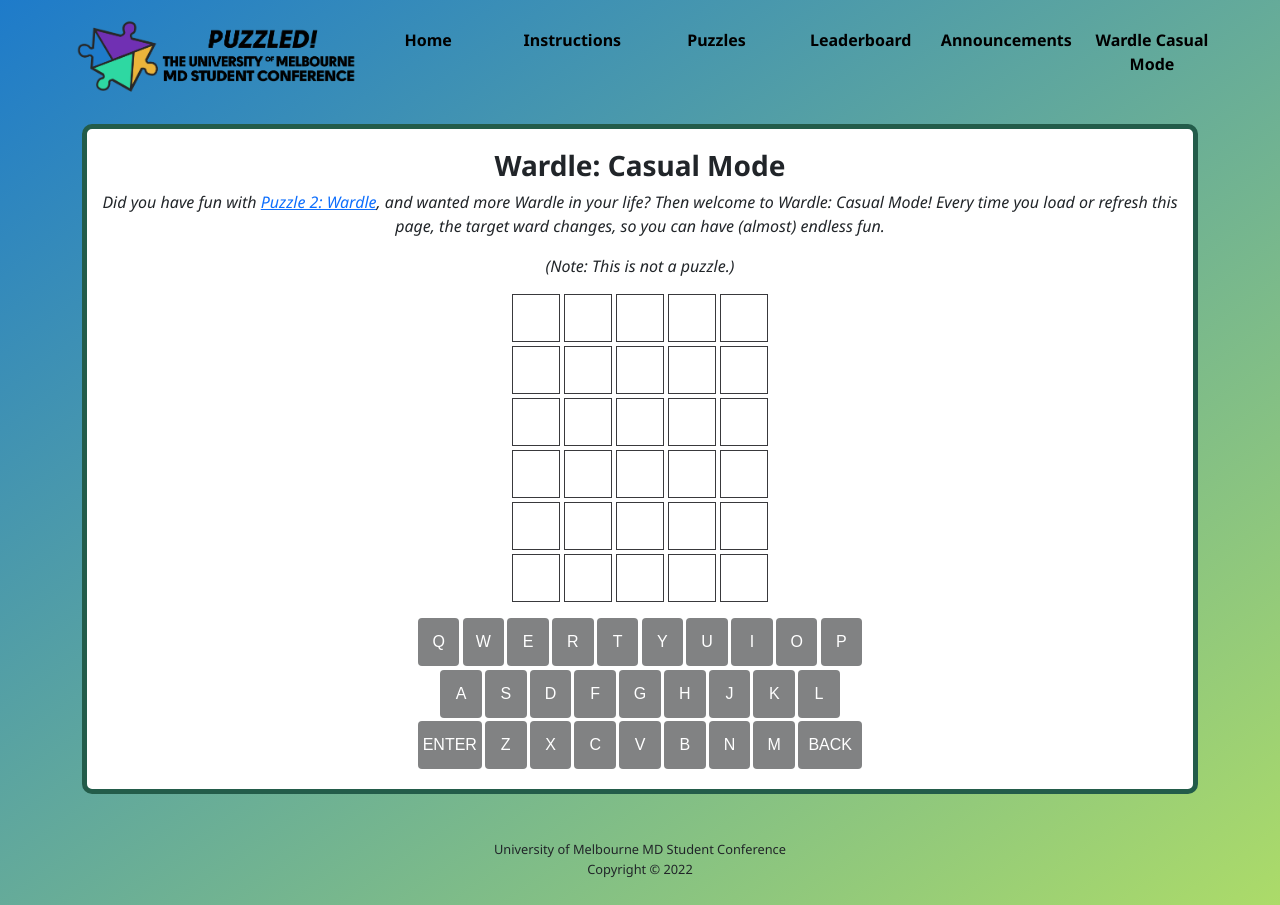
After one commit to AllenZPGu/MDSCPuzzles, a Django app: page /wardle/ in a window 1280 px wide. The commit adds this page. Run offline with Django 3.2, Linux system fonts and the light colour scheme; some libraries are stand-ins or nearby versions.

Commit message:
upload puzzle 3

```diff
--- a/MDSCProj/MDSCApp/static/MDSCApp/css/main.css
+++ b/MDSCProj/MDSCApp/static/MDSCApp/css/main.css
@@ -74,7 +74,7 @@ h1, h2, h3, h4, h5, h6 {
 .navbar-light .navbar-nav .nav-link{
   color: rgb(0,0,0,1);
   font-weight: bold;
-  font-size: 1.3rem;
+  font-size: 1rem;
 }
 
 .home-a {
--- /dev/null
+++ b/MDSCProj/MDSCApp/static/MDSCApp/js/wardleCasual.js
@@ -0,0 +1,193 @@
+function grandCall(dictionary, targetWord) {
+  const WORD_LENGTH = 5
+  const FLIP_ANIMATION_DURATION = 500
+  const DANCE_ANIMATION_DURATION = 500
+  const keyboard = document.querySelector("[data-keyboard]")
+  const alertContainer = document.querySelector("[data-alert-container]")
+  const guessGrid = document.querySelector("[data-guess-grid]")
+
+  startInteraction()
+
+  function startInteraction() {
+    document.addEventListener("click", handleMouseClick)
+    document.addEventListener("keydown", handleKeyPress)
+  }
+
+  function stopInteraction() {
+    document.removeEventListener("click", handleMouseClick)
+    document.removeEventListener("keydown", handleKeyPress)
+  }
+
+  function handleMouseClick(e) {
+    if (e.target.matches("[data-key]")) {
+      pressKey(e.target.dataset.key)
+      return
+    }
+
+    if (e.target.matches("[data-enter]")) {
+      submitGuess()
+      return
+    }
+
+    if (e.target.matches("[data-delete]")) {
+      deleteKey()
+      return
+    }
+  }
+
+  function handleKeyPress(e) {
+    if (e.key === "Enter") {
+      submitGuess()
+      return
+    }
+
+    if (e.key === "Backspace" || e.key === "Delete") {
+      deleteKey()
+      return
+    }
+
+    if (e.key.match(/^[a-z]$/)) {
+      pressKey(e.key)
+      return
+    }
+  }
+
+  function pressKey(key) {
+    const activeTiles = getActiveTiles()
+    if (activeTiles.length >= WORD_LENGTH) return
+    const nextTile = guessGrid.querySelector(":not([data-letter])")
+    nextTile.dataset.letter = key.toLowerCase()
+    nextTile.textContent = key
+    nextTile.dataset.state = "active"
+  }
+
+  function deleteKey() {
+    const activeTiles = getActiveTiles()
+    const lastTile = activeTiles[activeTiles.length - 1]
+    if (lastTile == null) return
+    lastTile.textContent = ""
+    delete lastTile.dataset.state
+    delete lastTile.dataset.letter
+  }
+
+  function submitGuess() {
+    const activeTiles = [...getActiveTiles()]
+    if (activeTiles.length !== WORD_LENGTH) {
+      showAlert("Not enough letters")
+      shakeTiles(activeTiles)
+      return
+    }
+
+    const guess = activeTiles.reduce((word, tile) => {
+      return word + tile.dataset.letter
+    }, "")
+
+    if (!dictionary.includes(guess)) {
+      showAlert("Not in ward list")
+      shakeTiles(activeTiles)
+      return
+    }
+
+    stopInteraction()
+    activeTiles.forEach((...params) => flipTile(...params, guess))
+  }
+
+  function flipTile(tile, index, array, guess) {
+    const letter = tile.dataset.letter
+    const key = keyboard.querySelector(`[data-key="${letter}"i]`)
+    setTimeout(() => {
+      tile.classList.add("flip")
+    }, (index * FLIP_ANIMATION_DURATION) / 2)
+
+    tile.addEventListener(
+      "transitionend",
+      () => {
+        tile.classList.remove("flip")
+        if (targetWord[index] === letter) {
+          tile.dataset.state = "correct"
+          key.classList.add("correct")
+        } else if (targetWord.includes(letter)) {
+          tile.dataset.state = "wrong-location"
+          key.classList.add("wrong-location")
+        } else {
+          tile.dataset.state = "wrong"
+          key.classList.add("wrong")
+        }
+
+        if (index === array.length - 1) {
+          tile.addEventListener(
+            "transitionend",
+            () => {
+              startInteraction()
+              checkWinLose(guess, array)
+            },
+            { once: true }
+          )
+        }
+      },
+      { once: true }
+    )
+  }
+
+  function getActiveTiles() {
+    return guessGrid.querySelectorAll('[data-state="active"]')
+  }
+
+  function showAlert(message, duration = 1000) {
+    const alert = document.createElement("div")
+    alert.textContent = message
+    alert.classList.add("alert")
+    alertContainer.prepend(alert)
+    if (duration == null) return
+
+    setTimeout(() => {
+      alert.classList.add("hide")
+      alert.addEventListener("transitionend", () => {
+        alert.remove()
+      })
+    }, duration)
+  }
+
+  function shakeTiles(tiles) {
+    tiles.forEach(tile => {
+      tile.classList.add("shake")
+      tile.addEventListener(
+        "animationend",
+        () => {
+          tile.classList.remove("shake")
+        },
+        { once: true }
+      )
+    })
+  }
+
+  function checkWinLose(guess, tiles) {
+    if (guess === targetWord) {
+      showAlert("WELL DONE", 5000)
+      danceTiles(tiles)
+      stopInteraction()
+      return
+    }
+
+    const remainingTiles = guessGrid.querySelectorAll(":not([data-letter])")
+    if (remainingTiles.length === 0) {
+      showAlert(`Bad luck! The word is ${targetWord.toUpperCase()}`, null)
+      stopInteraction()
+    }
+  }
+
+  function danceTiles(tiles) {
+    tiles.forEach((tile, index) => {
+      setTimeout(() => {
+        tile.classList.add("dance")
+        tile.addEventListener(
+          "animationend",
+          () => {
+            tile.classList.remove("dance")
+          },
+          { once: true }
+        )
+      }, (index * DANCE_ANIMATION_DURATION) / 5)
+    })
+  }
+}
--- a/MDSCProj/MDSCApp/templates/MDSCApp/base.html
+++ b/MDSCProj/MDSCApp/templates/MDSCApp/base.html
@@ -26,6 +26,9 @@
             <li class="nav-item">
               <a class="nav-link" href="/announcements/">Announcements</a>
             </li>
+            <li class="nav-item">
+              <a class="nav-link" href="/wardle/">Wardle Casual Mode</a>
+            </li>
           </ul>
         </div>
       </div>
--- a/MDSCProj/MDSCApp/templates/MDSCApp/index.html
+++ b/MDSCProj/MDSCApp/templates/MDSCApp/index.html
@@ -5,6 +5,7 @@
 {% block content %}
   <div class="container">
     <center>
+      <a class="home-a" href='/wardle/'><h5><b>Wardle Casual Mode</b></h5></a>
       <br>
       <h2>Welcome to</h2>
       <img src="/static/MDSCApp/img/Logo_text_puzzle3.png" alt="MDSC Logo" style="width: min(100%, 900px);padding-top:10px">
--- /dev/null
+++ b/MDSCProj/MDSCApp/templates/MDSCApp/puzzlePages/wardleCasual.html
@@ -0,0 +1,107 @@
+{% extends 'MDSCApp/base.html' %}
+{% load static %}
+
+{% block title %}Wardle: Casual Mode{% endblock %}
+
+{% block content %}
+
+<link rel="stylesheet" type="text/css" href="{% static 'MDSCApp/css/ward.css'%}">
+
+<div class="container inner-container" style="padding-left:0px; padding-right:0px; border-color: #235c4a;">
+  <center>
+    <h3>Wardle: Casual Mode</h3>
+    <p class="flavourtext">Did you have fun with <a href="/puzzle/2/">Puzzle 2: Wardle</a>, and wanted more Wardle in your life? Then welcome to Wardle: Casual Mode! Every time you load or refresh this page, the target ward changes, so you can have (almost) endless fun.</p>
+    <p class="flavourtext">(Note: This is not a puzzle.)</p>
+
+  </center>
+
+  <div class="wardle-main">
+    <div class="alert-container" data-alert-container></div>
+    <div data-guess-grid class="guess-grid">
+      <div class="tile"></div>
+      <div class="tile"></div>
+      <div class="tile"></div>
+      <div class="tile"></div>
+      <div class="tile"></div>
+      <div class="tile"></div>
+      <div class="tile"></div>
+      <div class="tile"></div>
+      <div class="tile"></div>
+      <div class="tile"></div>
+      <div class="tile"></div>
+      <div class="tile"></div>
+      <div class="tile"></div>
+      <div class="tile"></div>
+      <div class="tile"></div>
+      <div class="tile"></div>
+      <div class="tile"></div>
+      <div class="tile"></div>
+      <div class="tile"></div>
+      <div class="tile"></div>
+      <div class="tile"></div>
+      <div class="tile"></div>
+      <div class="tile"></div>
+      <div class="tile"></div>
+      <div class="tile"></div>
+      <div class="tile"></div>
+      <div class="tile"></div>
+      <div class="tile"></div>
+      <div class="tile"></div>
+      <div class="tile"></div>
+    </div>
+    <div data-keyboard class="keyboard">
+      <button class="key" data-key="Q">Q</button>
+      <button class="key" data-key="W">W</button>
+      <button class="key" data-key="E">E</button>
+      <button class="key" data-key="R">R</button>
+      <button class="key" data-key="T">T</button>
+      <button class="key" data-key="Y">Y</button>
+      <button class="key" data-key="U">U</button>
+      <button class="key" data-key="I">I</button>
+      <button class="key" data-key="O">O</button>
+      <button class="key" data-key="P">P</button>
+      <div class="space"></div>
+      <button class="key" data-key="A">A</button>
+      <button class="key" data-key="S">S</button>
+      <button class="key" data-key="D">D</button>
+      <button class="key" data-key="F">F</button>
+      <button class="key" data-key="G">G</button>
+      <button class="key" data-key="H">H</button>
+      <button class="key" data-key="J">J</button>
+      <button class="key" data-key="K">K</button>
+      <button class="key" data-key="L">L</button>
+      <div class="space"></div>
+      <button data-enter class="key large">Enter</button>
+      <button class="key" data-key="Z">Z</button>
+      <button class="key" data-key="X">X</button>
+      <button class="key" data-key="C">C</button>
+      <button class="key" data-key="V">V</button>
+      <button class="key" data-key="B">B</button>
+      <button class="key" data-key="N">N</button>
+      <button class="key" data-key="M">M</button>
+      <button data-delete class="key large">BACK</button>
+  </div>
+
+</div>
+
+
+<script>
+  $.ajax({
+    type: 'GET',
+    url: "/wardleAjaxCasual/",
+    data: {},
+    success: function (response) {
+        const dictionary = response["dictionary"];
+        const targetWord = response["targetWord"];
+        grandCall(dictionary, targetWord);
+    },
+    error: function (response) {
+        alert("An issue has occurred! Please contact Allen.");
+    }
+  })
+</script>
+
+<script src="{% static 'MDSCApp/js/wardleCasual.js' %}" type="text/javascript"></script>
+
+
+{% endblock %}
--- a/MDSCProj/MDSCApp/urls.py
+++ b/MDSCProj/MDSCApp/urls.py
@@ -16,7 +16,8 @@ urlpatterns = [
     path('solve/<int:puzzleId>/', views.solve),
     path('leaderboard/', views.leaderboard),
     path('announcements/', views.announcements),
+    path('wardle/', views.wardleCasual),
     path('wardle/<str:wardleId>/', views.wardle),
     path('wardleAjax/', views.wardleAjax),
-    path('wardleTestingSecret/<str:wardleId>/', views.wardle)
+    path('wardleAjaxCasual/', views.wardleAjaxCasual),
 ]
--- a/MDSCProj/MDSCApp/utils.py
+++ b/MDSCProj/MDSCApp/utils.py
@@ -36,11 +36,13 @@ def stripGuess(x):
         return ''
 
 def checkGuessCorrect(puzzleId, x):
-    answers = {1:('ELIZABETHHOLMES', 'HOLMES'),
-               2:('TOXIC'),
-               3:('TESTANSWERC'),
-               4:('HOMESICKNESS')}
+    answers = {1:['ELIZABETHHOLMES', 'HOLMES'],
+               2:['TOXIC'],
+               3:['ACOUSTICNEUROMA'],
+               4:['HOMESICKNESS']}
     try:
+        if stripGuess(x) == '':
+            return False
         z = stripGuess(x) in answers[puzzleId]
         return z
     except:
@@ -49,7 +51,7 @@ def checkGuessCorrect(puzzleId, x):
 def getTitle(puzzleId):
     titles = {1:'Shaping Medicine',
               2:'Wardle',
-              3:'Puzzle 3 Title',
+              3:"I Can't Hear You!",
               4:'Puzzle 4 TItle'}
     return titles[puzzleId]
 
--- a/MDSCProj/MDSCApp/views.py
+++ b/MDSCProj/MDSCApp/views.py
@@ -17,6 +17,7 @@ from .models import *
 import os
 import string
 from .utils import *
+import random
 # import requests
 # import csv
 # from io import StringIO
@@ -163,3 +164,16 @@ def announcements(request):
         'msg': i.msg})
     y.reverse()
     return render(request, 'MDSCApp/announcements.html', {'announcements':y})
+
+def wardleCasual(request):
+    return render(request, 'MDSCApp/puzzlePages/wardleCasual.html')
+
+
+def wardleAjaxCasual(request):
+    if not is_ajax(request):
+        raise Http404()
+    if request.method == "GET":
+        x = getWardleDictionary()
+        return JsonResponse({"dictionary":x, "targetWord":random.choice(x)}, status = 200)
+    else:
+        return JsonResponse({}, status=400)
```
Also changed, not shown: MDSCProj/MDSCApp/static/MDSCApp/css/puzzle3.css (added, +8 -0 lines), MDSCProj/MDSCApp/templates/MDSCApp/puzzlePages/puzzle3.html (added, +44 -0 lines), 1 other file.
